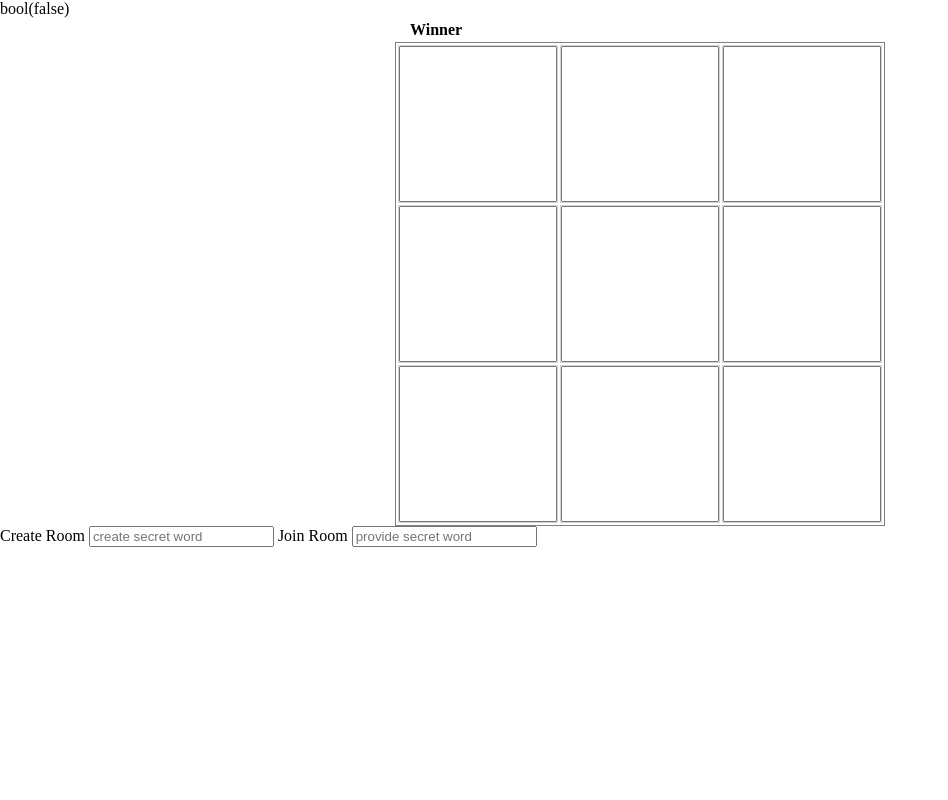
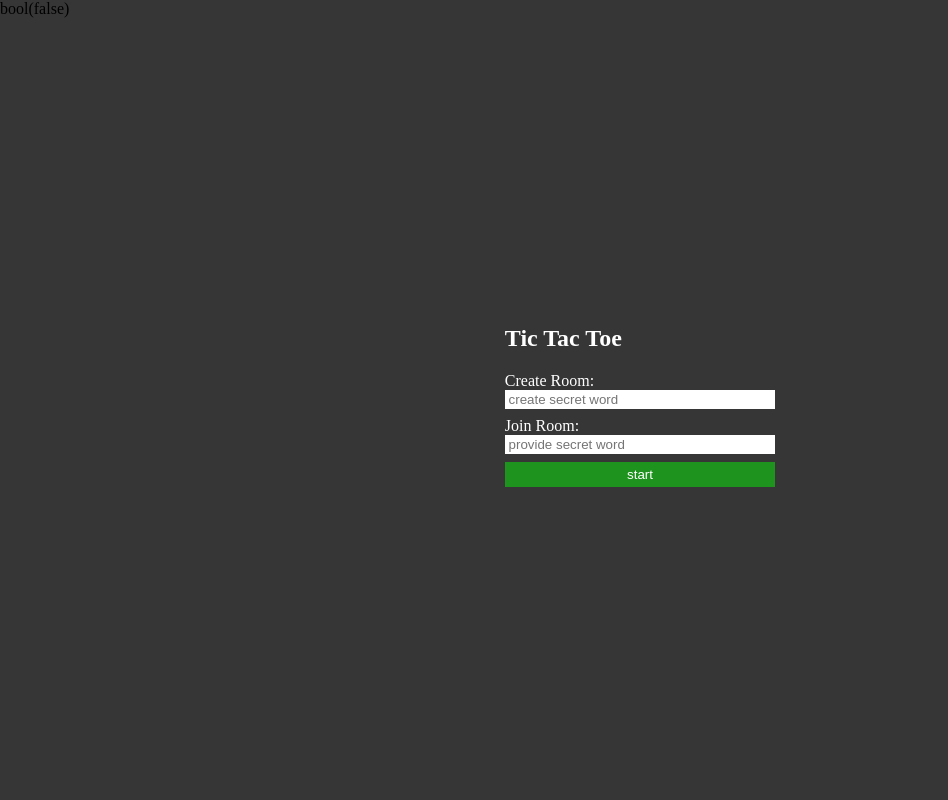
Before and after one commit to MediumDubb/TicTacToe, a PHP site: page / in a window 1280 px wide. Shown: the whole page, without its empty margins (0-948 px from the left). Run offline with PHP 8.4, Linux system fonts and the light colour scheme; data that the repository does not hold is empty.

Commit message:
added form for creating and joining room, added styles to go with the last item. Needs logic to work now

```diff
--- a/index.php
+++ b/index.php
@@ -27,12 +27,12 @@ $board_array = [
         <div class="menu-wrapper">
             <table class="menu">
                 <tr>
-                    <th>Winner</th>
+                    <th class="message"></th>
                 </tr>
             </table>
         </div>
         <div class="board-wrapper">
-            <form action="" method="POST" id="tictac_board">
+            <form action="" method="POST" id="tictac_board" class="d-invisible">
                 <table class="board">
                     <?php
 
@@ -57,15 +57,17 @@ $board_array = [
         </div>
     </div>
 </div>
-<div class="">
-    <div class="">
-        <form action="">
-            <label for="secret_word"> Create Room
-                <input id="secret_word" name="secret_word" type="text" placeholder="create secret word">
+<div class="init-room">
+    <div class="init-room-wrapper">
+        <form id="init-room-form" action="">
+            <h2>Tic Tac Toe</h2>
+            <label for="secret_word"> Create Room:
+                <input id="secret_word" name="secret_word" type="text" placeholder="&nbsp;create secret word">
             </label>
-            <label for="join_room"> Join Room
-                <input id="join_room" name="join_room" type="text" placeholder="provide secret word">
+            <label for="join_room" class=""> Join Room:
+                <input id="join_room" name="join_room" type="text" placeholder="&nbsp;provide secret word">
             </label>
+            <input type="submit" value="start" disabled>
         </form>
     </div>
 </div>
--- a/script.js
+++ b/script.js
@@ -4,4 +4,10 @@ $( document ).ready(function() {
         $(e.target).val(user_char);
         $("#tictac_board").submit();
     });
+
+    $("#init-room-form input").click( (e) => {
+        let buttonText = e.target.labels[0].outerText;
+        $("#init-room-form input[type='submit']").val(buttonText.slice(0, buttonText.indexOf(':')));
+        $("#init-room-form input[type='submit']").prop("disabled", false);
+    })
 });
--- a/sql_logic.php
+++ b/sql_logic.php
@@ -1,7 +1,7 @@
 <?php
 require_once('connect.php');
 
-$select_game_room = $dbh->query('SELECT * from game_room');
+$select_game_room = $dbh->query('SELECT BIN_TO_UUID(user_one_id), BIN_TO_UUID(user_two_id), id, secret_word, table_data, current_player, turn_over from game_room');
 
 $select_game_room->setFetchMode(PDO::FETCH_ASSOC);
 
@@ -9,9 +9,9 @@ $select_game_room->setFetchMode(PDO::FETCH_ASSOC);
 // init game room secret word
 $secret_word = 'UPDATE secret_word SET guid=:secret_word';
 // player one sql statement
-$init_player_one = 'INSERT INTO game_room (user_one_id) VALUES (UUID())';
+$init_player_one = 'INSERT INTO game_room (user_one_id) VALUES (UUID_TO_BIN(UUID()))';
 // player two sql statement
-$init_player_two = 'INSERT INTO game_room (user_two_id) VALUES (UUID())';
+$init_player_two = 'INSERT INTO game_room (user_two_id) VALUES (UUID_TO_BIN(UUID()))';
 // choose current player
 $init_current_player = 'UPDATE game_room SET current_player=:current_player';
 //update table data
@@ -32,6 +32,5 @@ $data = [
 ];
 
 //$dbh->prepare($init_player_one)->execute($data);
-$dbh->prepare($init_player_one)->execute();
 
 var_dump($row);
--- a/style.css
+++ b/style.css
@@ -5,6 +5,7 @@
 .container{
     margin: 0 auto;
     max-width: 466px;
+    position: relative;
 }
 
 .container .row{
@@ -49,3 +50,48 @@
 .container .row .board-wrapper form table td:hover{
     background-color: rgba(190, 190, 190, 0.35);
 }
+
+.init-room{
+    position: absolute;
+    top:0;
+    bottom: 0;
+    left:0;
+    right:0;
+    width:100%;
+    height:100%;
+    background-color: rgba(0, 0, 0, 0.79);
+    display: flex;
+    align-items: center;
+    justify-content: center;
+}
+
+.init-room-wrapper{
+    max-width: 480px;
+}
+
+.init-room-wrapper form {
+    display: flex;
+    flex-direction: column;
+    color:white;
+}
+
+.init-room-wrapper form input{
+    padding: 2px 0;
+    width: 100%;
+    border: 0;
+    margin-bottom: 8px;
+}
+
+.init-room-wrapper form input[type="submit"]{
+    padding: 5px 0;
+    background-color: #1e941e;
+    color: white;
+}
+.init-room-wrapper form input:focus-visible{
+    outline: none;
+    border: none;
+}
+
+.d-invisible{
+    display: none;
+}
```
